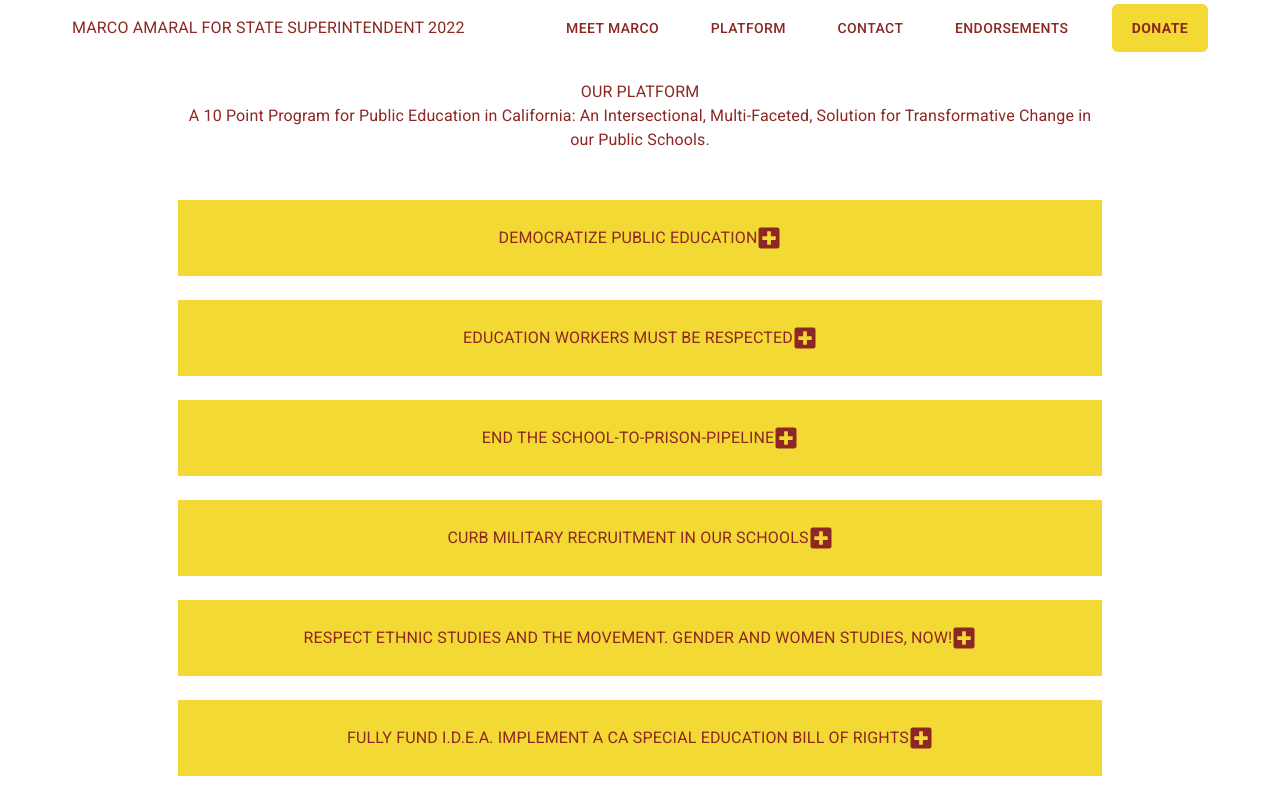
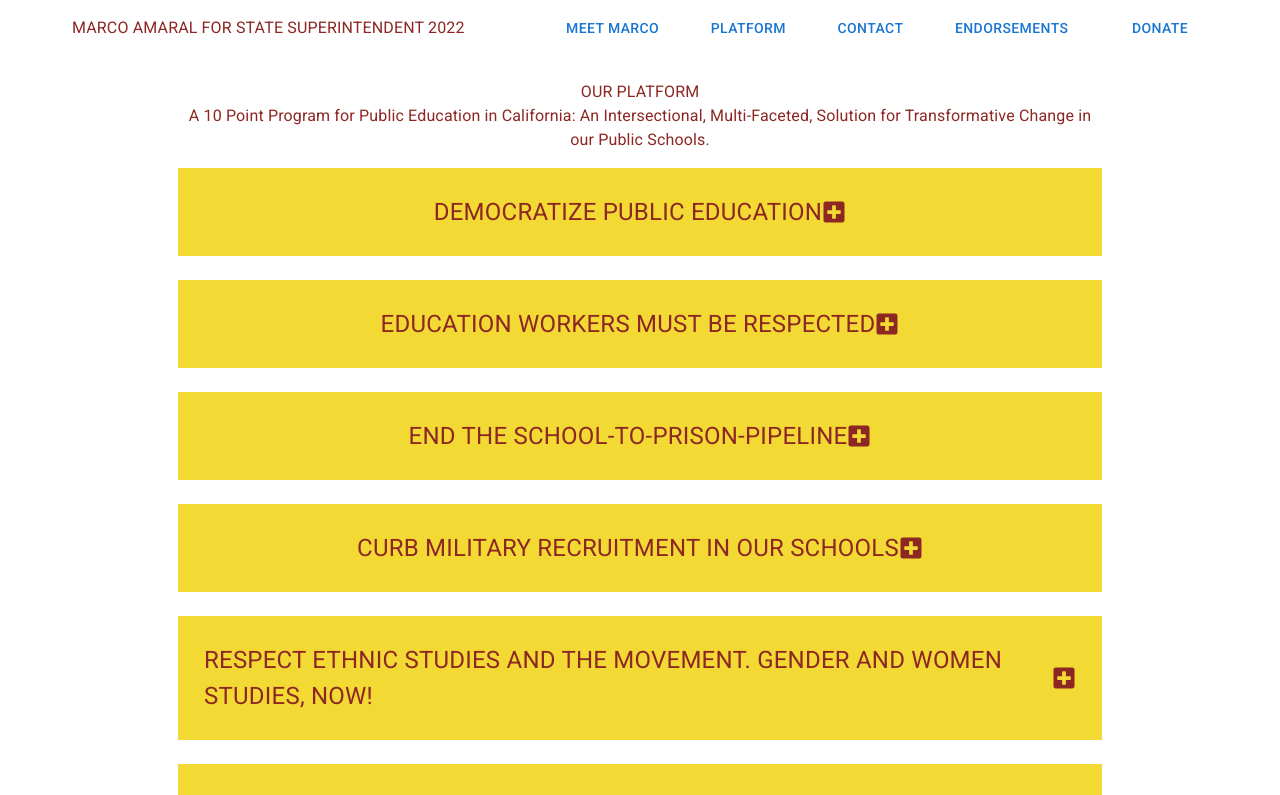
Before and after one commit to jevoncochran/marco4superintendent, a Next.js app in the folder website/: page /platform in a window 1280 px wide. Shown: the top 795 px of the page. Built offline with nearby package versions, Linux system fonts and the light colour scheme.

Commit message:
mobile version MVP

```diff
--- a/website/components/Footer.js
+++ b/website/components/Footer.js
@@ -1,10 +1,9 @@
 import { makeStyles } from "@material-ui/styles";
-import Typography from "@mui/material/Typography";
-import { IoLogoFacebook } from "react-icons/io";
-import { GrInstagram } from "react-icons/gr";
-import { FaTwitter } from "react-icons/fa";
-import { HiOutlineMail } from "react-icons/hi";
+import { Typography, Box } from "@mui/material";
 import { SocialIcon } from "react-social-icons";
+import useWindowSize from "../utils/useWindowSize";
+
+const testBorder = "1px dashed black";
 
 export const useStyles = makeStyles((theme) => ({
   footer: {
@@ -12,12 +11,17 @@
     padding: "24px",
   },
   topDiv: {
+    // border: testBorder,
     display: "flex",
     justifyContent: "space-between",
     alignItems: "center",
     marginBottom: "32px",
   },
-  legalDisclaimerDiv: { border: "1px solid #fff", padding: "12px" },
+  legalDisclaimerDiv: {
+    border: "1px solid #fff",
+    padding: "12px",
+    textAlign: "center",
+  },
   socialDiv: {
     // border: "1px dashed white",
     width: "7%",
@@ -25,8 +29,8 @@
     justifyContent: "space-between",
   },
   socialIcon: {
-    fontSize: "24px",
-    color: "#fff",
+    // fontSize: "50px",
+    // color: "#fff",
     cursor: "pointer",
   },
   donationDisclaimer: { fontSize: "12px", color: "#fff", textAlign: "center" },
@@ -35,56 +39,50 @@
 const Footer = () => {
   const classes = useStyles();
 
+  const windowSize = useWindowSize();
+  const desktop = windowSize.width > 500;
+
   return (
     <div className={classes.footer}>
-      <div className={classes.topDiv}>
-        <Typography style={{ color: "#fff" }}>
+      <div
+        className={classes.topDiv}
+        style={{ flexDirection: desktop ? "row" : "column" }}
+      >
+        <Typography style={{ color: "#fff" }} mb={desktop ? 0 : 2}>
           MARCO AMARAL FOR SUPERINTENDENT
         </Typography>
-        <div className={classes.legalDisclaimerDiv}>
+        <Box className={classes.legalDisclaimerDiv} mb={desktop ? 0 : 2}>
           <Typography style={{ color: "#fff" }}>
             Paid for by Marco Amaral for State Superintendent of Public
             Instruction 2022 FPPC ID 1437503
           </Typography>
-        </div>
-        <div className={classes.socialDiv}>
-          {/* <a
-            className={classes.socialIcon}
-            href="https://www.facebook.com/Amaral4Sup2022"
-            target="_blank"
-            rel="noopener noreferrer"
-          >
-            <IoLogoFacebook />
-          </a> */}
-
+        </Box>
+        <div
+          className={classes.socialDiv}
+          style={{ width: desktop ? "7%" : "35%" }}
+        >
           <SocialIcon
             url="https://www.facebook.com/Amaral4Sup2022"
             target="_blank"
             rel="noopener noreferrer"
             fgColor="#fff"
-            style={{ height: 30, width: 30 }}
+            className={classes.socialIcon}
+            style={{ height: desktop ? 30 : 40, width: desktop ? 30 : 40 }}
           />
           <SocialIcon
             url="https://www.instagram.com/amaral4sup2022/"
             target="_blank"
             rel="noopener noreferrer"
             fgColor="#fff"
-            style={{ height: 30, width: 30 }}
+            style={{ height: desktop ? 30 : 40, width: desktop ? 30 : 40 }}
           />
           <SocialIcon
             url="https://twitter.com/marcodemocracy"
             target="_blank"
             rel="noopener noreferrer"
             fgColor="#fff"
-            style={{ height: 30, width: 30 }}
+            style={{ height: desktop ? 30 : 40, width: desktop ? 30 : 40 }}
           />
-          {/* <SocialIcon
-            network="outlook"
-            target="_blank"
-            rel="noopener noreferrer"
-            fgColor="#fff"
-            style={{ height: 30, width: 30 }}
-          /> */}
         </div>
       </div>
       <div>
--- a/website/components/Layout.js
+++ b/website/components/Layout.js
@@ -1,18 +1,33 @@
+import { useContext } from "react";
 import Head from "next/head";
 import Footer from "./Footer";
 import NavBar from "./NavBar";
+import useWindowSize from "../utils/useWindowSize";
+import { SiteContext } from "../context/siteContext";
 
 const Layout = (props) => {
+  const windowSize = useWindowSize();
+  const desktop = windowSize.width > 500;
+
+  const { mobileNavActive } = useContext(SiteContext);
+
   return (
     <div>
       <Head>
         <title>Marco For Superintendent</title>
       </Head>
-      <div>
-        <NavBar />
-        {props.children}
-        <Footer />
-      </div>
+      <NavBar />
+      {!mobileNavActive && (
+        <div>
+          <div>
+            {props.children}
+            <Footer />
+          </div>
+        </div>
+      )}
+      {mobileNavActive && (
+        <div style={{ height: "93vh", backgroundColor: "#8C2723" }}></div>
+      )}
     </div>
   );
 };
--- a/website/components/NavBar.js
+++ b/website/components/NavBar.js
@@ -1,8 +1,11 @@
-import { useContext } from "react";
+import { useState, useContext } from "react";
 import { makeStyles } from "@material-ui/styles";
-import { Button } from "@material-ui/core";
+// import { Button } from "@material-ui/core";
+import { Button, IconButton } from "@mui/material";
 import { SiteContext } from "../context/siteContext";
 import Link from "next/link";
+import MenuIcon from "@mui/icons-material/Menu";
+import useWindowSize from "../utils/useWindowSize";
 
 const testBorder = "1px dashed black";
 
@@ -15,7 +18,12 @@
     alignItems: "center",
     padding: "0 72px",
   },
-  navLogo: { color: "#8C2723", fontSize: "16px", cursor: "pointer" },
+  navLogo: {
+    // border: testBorder,
+    color: "#8C2723",
+    fontSize: "16px",
+    cursor: "pointer",
+  },
   navPagesCont: {
     // border: testBorder,
     display: "flex",
@@ -24,6 +32,7 @@
     alignItems: "center",
   },
   navLink: { cursor: "pointer", color: "#8C2723" },
+  navLinkMobile: { cursor: "pointer", color: "#fff", fontSize: "36px" },
   donateButton: {
     height: "48px",
     width: "96px",
@@ -37,43 +46,106 @@
       color: "#F3D934",
     },
   },
+  donateButtonMobile: {
+    height: "96px",
+    width: "192px",
+    backgroundColor: "#F3D934",
+    border: "none",
+    borderRadius: "6px",
+    color: "#8C2723",
+    fontSize: "30px",
+    fontWeight: "700",
+    marginTop: "24px",
+    "&:hover": {
+      backgroundColor: "#8C2723",
+      color: "#F3D934",
+    },
+  },
 }));
 
 const NavBar = () => {
   const classes = useStyles();
 
-  const { platformElement } = useContext(SiteContext);
+  const { mobileNavActive, activateMobileNav, deactivateMobileNav } =
+    useContext(SiteContext);
 
-  const scrollToPlatform = () => {
-    window.scrollTo({
-      top: platformElement.current.offsetTop,
-      behavior: "smooth",
-    });
-  };
+  const windowSize = useWindowSize();
+  const desktop = windowSize.width > 500;
   return (
     <div className={classes.navBar}>
       <Link href="/">
-        <p className={classes.navLogo}>
+        <p className={classes.navLogo} onClick={deactivateMobileNav}>
           MARCO AMARAL FOR STATE SUPERINTENDENT 2022
         </p>
       </Link>
-      <div className={classes.navPagesCont}>
+      <div
+        className={classes.navPagesCont}
+        style={{
+          display: desktop ? "flex" : mobileNavActive ? "flex" : "none",
+          flexDirection: desktop ? "row" : "column",
+          width: desktop ? "650px" : "100%",
+          position: desktop ? "static" : "absolute",
+          top: "10%",
+          left: desktop ? 0 : 0,
+        }}
+      >
         <Link href="/about">
-          <Button className={classes.navLink}>MEET MARCO</Button>
+          <Button
+            className={desktop ? classes.navLink : classes.navLinkMobile}
+            onClick={deactivateMobileNav}
+          >
+            MEET MARCO
+          </Button>
         </Link>
         <Link href="/platform">
-          <Button className={classes.navLink}>PLATFORM</Button>
+          <Button
+            className={desktop ? classes.navLink : classes.navLinkMobile}
+            onClick={deactivateMobileNav}
+          >
+            {" "}
+            PLATFORM
+          </Button>
         </Link>
-        <Button className={classes.navLink}>CONTACT</Button>
-        <Button className={classes.navLink}>ENDORSEMENTS</Button>
+        <Link href="/">
+          <Button
+            className={desktop ? classes.navLink : classes.navLinkMobile}
+            onClick={deactivateMobileNav}
+          >
+            {" "}
+            CONTACT
+          </Button>
+        </Link>
+        <Link href="/">
+          <Button
+            className={desktop ? classes.navLink : classes.navLinkMobile}
+            onClick={deactivateMobileNav}
+          >
+            {" "}
+            ENDORSEMENTS
+          </Button>
+        </Link>
         <a
           href="https://secure.numero.ai/contribute/Marco-Amaral-for-State-Superintendent-of-Public-Instruction-2022?fbclid=IwAR22CquPr-oTRhJjFxlWarhpX4iilCfFv3oOfwQFMdtPwz11iWIuSiVaoCg"
           target="_blank"
           style={{ textDecoration: "none" }}
         >
-          <Button className={classes.donateButton}>DONATE</Button>
+          <Button
+            className={
+              desktop ? classes.donateButton : classes.donateButtonMobile
+            }
+            onClick={deactivateMobileNav}
+          >
+            DONATE
+          </Button>
         </a>
       </div>
+      {!desktop && (
+        <IconButton
+          onClick={mobileNavActive ? deactivateMobileNav : activateMobileNav}
+        >
+          <MenuIcon />
+        </IconButton>
+      )}
     </div>
   );
 };
--- a/website/components/Platform/PlatformCard.js
+++ b/website/components/Platform/PlatformCard.js
@@ -2,29 +2,11 @@
 import { makeStyles } from "@material-ui/styles";
 import { Typography } from "@mui/material";
 import { FaPlusSquare, FaMinusSquare } from "react-icons/fa";
+import useWindowSize from "../../utils/useWindowSize";
 
 const testBorder = "1px dashed black";
 
 const useStyles = makeStyles((theme) => ({
-  //   platform: {
-  //     padding: "24px",
-  //     display: "flex",
-  //     flexDirection: "column",
-  //     alignItems: "center",
-  //   },
-  //   titleContainer: { width: "75%" },
-  //   title: {
-  //     fontSize: "32px",
-  //     textAlign: "center",
-  //     color: "#8C2723",
-  //     fontWeight: "bold",
-  //     textTransform: "uppercase",
-  //   },
-  //   subtitle: {
-  //     fontSize: "24px",
-  //     textAlign: "center",
-  //     color: "#8C2723",
-  //   },
   card: {
     border: "2px solid #F3D934",
     backgroundColor: "#F3D934",
@@ -70,12 +52,27 @@
 const PlatformCard = ({ point }) => {
   const classes = useStyles();
 
+  const windowSize = useWindowSize();
+  const desktop = windowSize.width > 500;
+
   const [open, setOpen] = useState(false);
 
   return (
-    <div className={classes.card}>
-      <div className={!open ? classes.titleDiv : classes.titleDivOpen}>
-        <Typography className={classes.title}>{point.point}</Typography>
+    <div className={classes.card} style={{ width: desktop ? "75%" : "100%" }}>
+      <div
+        className={!open ? classes.titleDiv : classes.titleDivOpen}
+        style={{ flexDirection: desktop ? "row" : "column" }}
+      >
+        <Typography
+          className={classes.title}
+          mb={desktop ? 0 : 1}
+          style={{
+            textAlign: desktop ? "left" : "center",
+            fontSize: desktop ? "24px" : "18px",
+          }}
+        >
+          {point.point}
+        </Typography>
         <div className={classes.openIcon}>
           {!open ? (
             <FaPlusSquare onClick={() => setOpen(true)} />
@@ -86,7 +83,11 @@
       </div>
       {open &&
         point.text.map((paragraph) => (
-          <Typography key={paragraph} className={classes.text}>
+          <Typography
+            key={paragraph}
+            className={classes.text}
+            style={{ textAlign: desktop ? "left" : "center" }}
+          >
             {paragraph}
           </Typography>
         ))}
--- a/website/components/Platform/TenPoints.js
+++ b/website/components/Platform/TenPoints.js
@@ -1,11 +1,14 @@
-import { useRef, useContext, useEffect } from "react";
 import { makeStyles } from "@material-ui/styles";
-import campaigning4marco from "../../public/images/campaigning4marco.jpeg";
 import { platform } from "../../data/platform";
 import { Typography } from "@mui/material";
+import useWindowSize from "../../utils/useWindowSize";
+import PlatformCard from "./PlatformCard";
+
+const testBorder = "1px dashed black";
 
 const useStyles = makeStyles((theme) => ({
   platform: {
+    // border: testBorder,
     padding: "24px",
     display: "flex",
     flexDirection: "column",
@@ -17,7 +20,7 @@
     textAlign: "center",
     color: "#8C2723",
     fontWeight: "bold",
-    textTransform: 'uppercase'
+    textTransform: "uppercase",
   },
   subtitle: {
     fontSize: "24px",
@@ -29,16 +32,25 @@
 const TenPoints = () => {
   const classes = useStyles();
 
+  const windowSize = useWindowSize();
+  const desktop = windowSize.width > 500;
+
   return (
     <div className={classes.platform}>
-      <div className={classes.titleContainer}>
+      <div
+        className={classes.titleContainer}
+        style={{ width: desktop ? "75%" : "100%" }}
+      >
         <Typography className={classes.title}>Our Platform</Typography>
-        <Typography className={classes.subtitle}>
+        <Typography className={classes.subtitle} mb={2}>
           A 10 Point Program for Public Education in California: An
           Intersectional, Multi-Faceted, Solution for Transformative Change in
           our Public Schools.
         </Typography>
       </div>
+      {platform.map((point) => (
+        <PlatformCard key={point.point} point={point} />
+      ))}
     </div>
   );
 };
--- a/website/context/siteContext.js
+++ b/website/context/siteContext.js
@@ -1,12 +1,24 @@
-import { createContext, useState, useEffect } from "react";
+import { createContext, useState } from "react";
 
 const SiteContext = createContext();
 
 const SiteProvider = (props) => {
   const [platformElement, setPlatformElement] = useState(null);
+  // const [desktop, setDesktop] = useState(false);
+  const [mobileNavActive, setMobileNavActive] = useState(false);
+
+  const activateMobileNav = () => {
+    setMobileNavActive(true);
+  };
+
+  const deactivateMobileNav = () => {
+    setMobileNavActive(false);
+  };
 
   return (
-    <SiteContext.Provider value={{ platformElement, setPlatformElement }}>
+    <SiteContext.Provider
+      value={{ mobileNavActive, activateMobileNav, deactivateMobileNav }}
+    >
       {props.children}
     </SiteContext.Provider>
   );
--- a/website/package.json
+++ b/website/package.json
@@ -12,6 +12,7 @@
     "@emotion/styled": "^11.3.0",
     "@material-ui/core": "^4.11.4",
     "@material-ui/styles": "^4.11.4",
+    "@mui/icons-material": "^5.0.1",
     "@mui/material": "^5.0.1",
     "next": "10.2.3",
     "next-images": "^1.8.1",
--- a/website/pages/platform.js
+++ b/website/pages/platform.js
@@ -1,25 +1,10 @@
 import Layout from "../components/Layout";
-import PlatformCard from "../components/Platform/PlatformCard";
 import TenPoints from "../components/Platform/TenPoints";
-import { platform } from "../data/platform";
 
 export default function Platform() {
   return (
     <Layout>
       <TenPoints />
-      <div
-        style={{
-          //   border: "1px dashed black",
-          padding: "24px",
-          display: "flex",
-          flexDirection: "column",
-          alignItems: "center",
-        }}
-      >
-        {platform.map((point) => (
-          <PlatformCard key={point.point} point={point} />
-        ))}
-      </div>
     </Layout>
   );
 }
--- /dev/null
+++ b/website/utils/useWindowSize.js
@@ -0,0 +1,34 @@
+import { useState, useEffect } from "react";
+
+export default function useWindowSize() {
+  // Initialize state with undefined width/height so server and client renders match
+  const [windowSize, setWindowSize] = useState({
+    width: undefined,
+    height: undefined,
+  });
+
+  useEffect(() => {
+    // only execute all the code below in client side
+    if (typeof window !== "undefined") {
+      // Handler to call on window resize
+      function handleResize() {
+        // Set window width/height to state
+        setWindowSize({
+          width: window.innerWidth,
+          height: window.innerHeight,
+        });
+      }
+
+      // Add event listener
+      window.addEventListener("resize", handleResize);
+
+      // Call handler right away so state gets updated with initial window size
+      handleResize();
+
+      // Remove event listener on cleanup
+      return () => window.removeEventListener("resize", handleResize);
+    }
+  }, []); // Empty array ensures that effect is only run on mount
+
+  return windowSize;
+}
```
Also changed, not shown: website/components/About/AboutMeStatement.js (+33 -13 lines), website/components/Home/Intro.js (+9 -3 lines), 1 other file (tests, documents, lock files or other folders).
